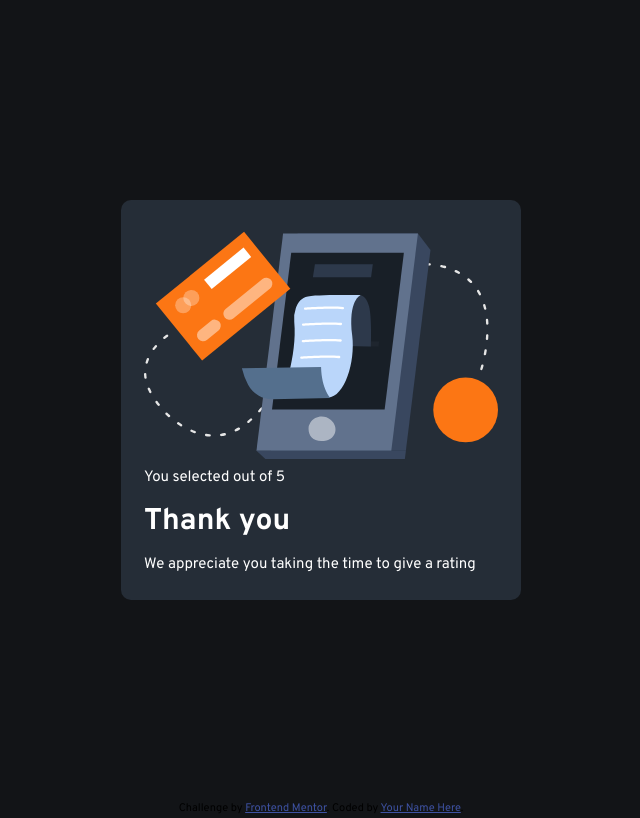
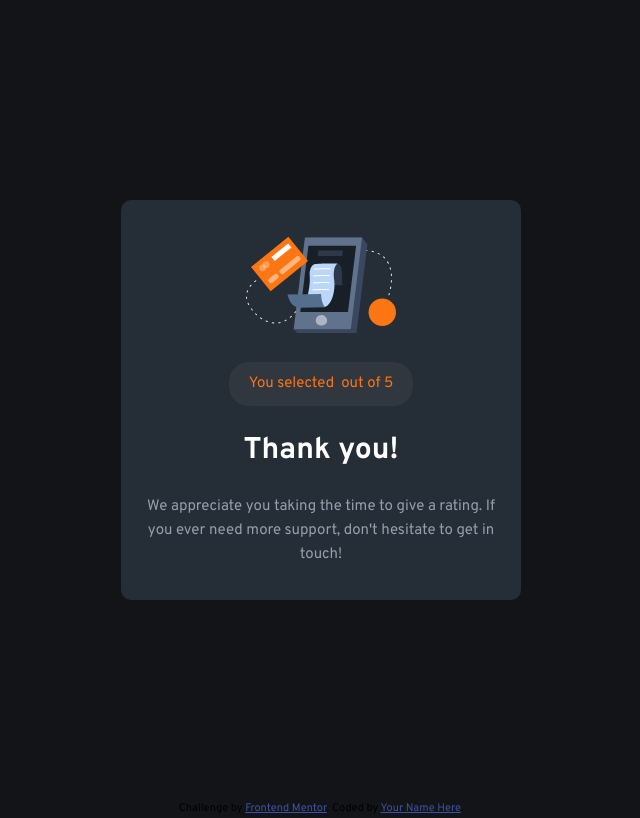
Before and after one commit to stuartambient/interactive-rating-component-main, a website: page index.html in a window 1280 px wide. Both pictures are taken after a click on the button "SUBMIT". Shown: the whole page, without its empty margins (319-959 px from the left). Drawn offline with Linux system fonts and the light colour scheme.

Commit message:
tweaking...

```diff
--- a/index.html
+++ b/index.html
@@ -33,16 +33,24 @@
       0;
     </script>
     <main class="main">
-      <div class="confirmation">
-        <div class="confirmation__wrapper">
-          <img src="./images/illustration-thank-you.svg" alt="" />
-          <p cofirmation__rating>
-            You selected<span class="confirmation__result"></span> out of 5
-          </p>
-          <h1>Thank you</h1>
-          <p>We appreciate you taking the time to give a rating</p>
+      <div class="confirmation__wrapper">
+        <div class="confirmation__image">
+          <img
+            src="./images/illustration-thank-you.svg"
+            alt="thank you image"
+          />
         </div>
+
+        <p class="cofirmation__rating">
+          You selected&nbsp;<span class="confirmation__result"></span> out of 5
+        </p>
+        <h1 class="confirmation__ty">Thank you!</h1>
+        <p class="confirmation__text">
+          We appreciate you taking the time to give a rating. If you ever need
+          more support, don't hesitate to get in touch!
+        </p>
       </div>
+
       <div class="ratings__wrapper">
         <div class="ratings__image">
           <img
--- a/index.js
+++ b/index.js
@@ -40,3 +40,5 @@ ratings.forEach(item => {
 submitRating.addEventListener('click', () => {
   submit();
 });
+
+/* kPhHp6RRkVFarVt */
--- a/style.css
+++ b/style.css
@@ -98,7 +98,6 @@ body {
   height: 5rem;
   border-radius: 50%;
   font-size: 1.7rem;
-  transition: background-color 1s;
 
   color: var(--COLOR-NEUTRAL-LIGHT-GREY);
   display: flex;
@@ -109,7 +108,7 @@ body {
 .ratings__rank:hover {
   cursor: pointer;
   font-weight: 700;
-  border: 2px solid var(--COLOR-PRIMARY);
+  /*  background-color: var(--COLOR-NEUTRAL-LIGHT-GREY); */
 }
 
 .ratings__submit {
@@ -123,13 +122,9 @@ body {
 
 .active {
   background-color: var(--COLOR-PRIMARY);
-  border: 2px solid var(--COLOR-PRIMARY);
+  /* border: 2px solid var(--COLOR-PRIMARY); */
   color: var(--COLOR-NEUTRAL-WHITE);
   /* transition: background-color 2s; */
-}
-
-.confirmation {
-  color: white;
 }
 
 .confirmation__wrapper {
@@ -139,4 +134,32 @@ body {
 .confirmation__wrapper--display {
   display: flex;
   flex-direction: column;
+  align-items: center;
+  justify-content: space-around;
 }
+
+.confirmation__image {
+  width: 150px;
+  height: auto;
+}
+
+.confirmation__image > img {
+  width: 100%;
+}
+
+.cofirmation__rating {
+  color: var(--COLOR-PRIMARY);
+  border-radius: 20px;
+  background-color: var(--COLOR-NEUTRAL-DARK-GREY);
+  padding: 1rem 2rem;
+}
+
+.confirmation__text {
+  color: var(--COLOR-NEUTRAL-LIGHT-GREY);
+  text-align: center;
+  flex: 0 0 4rem;
+}
+
+.confirmation__ty {
+  color: var(--COLOR-NEUTRAL-WHITE);
+}
```
